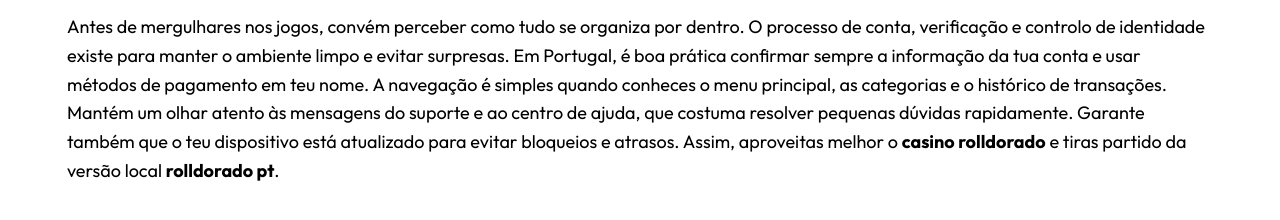
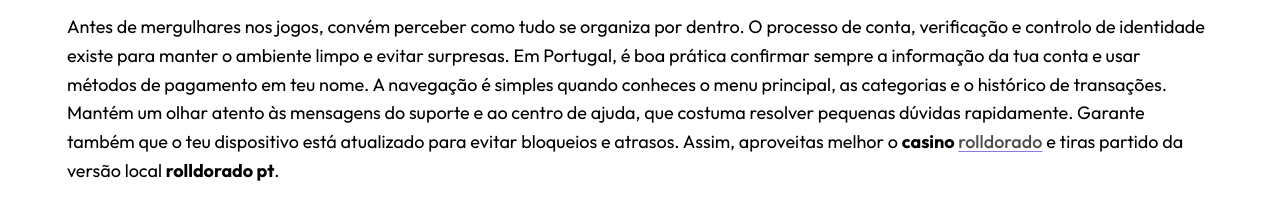
Before and after one commit to rbk-66/rolldoradoapp.com.pt, a plain HTML site: page index.html in a window 1280 px wide. Shown: the part 1380-1600 px from the top of the page. Drawn offline with Linux system fonts and the light colour scheme.

Commit message:
Update index.html

```diff
--- a/index.html
+++ b/index.html
@@ -247,7 +247,7 @@ principal, as categorias e o histórico de transações. Mantém um olhar
 atento às mensagens do suporte e ao centro de ajuda, que costuma
 resolver pequenas dúvidas rapidamente. Garante também que o teu
 dispositivo está atualizado para evitar bloqueios e atrasos. Assim,
-aproveitas melhor o <strong>casino rolldorado</strong> e tiras partido da versão
+aproveitas melhor o <strong>casino <a href="https://roll-dorado.pl" title="rolldorado">rolldorado</a></strong> e tiras partido da versão
 local <strong>rolldorado pt</strong>.</p>
 <h3 id="conta-e-verificação"><strong>Conta e verificação</strong></h3>
 <p>Criar a conta é rápido, mas vale a pena fazê-lo com calma e dados
```
